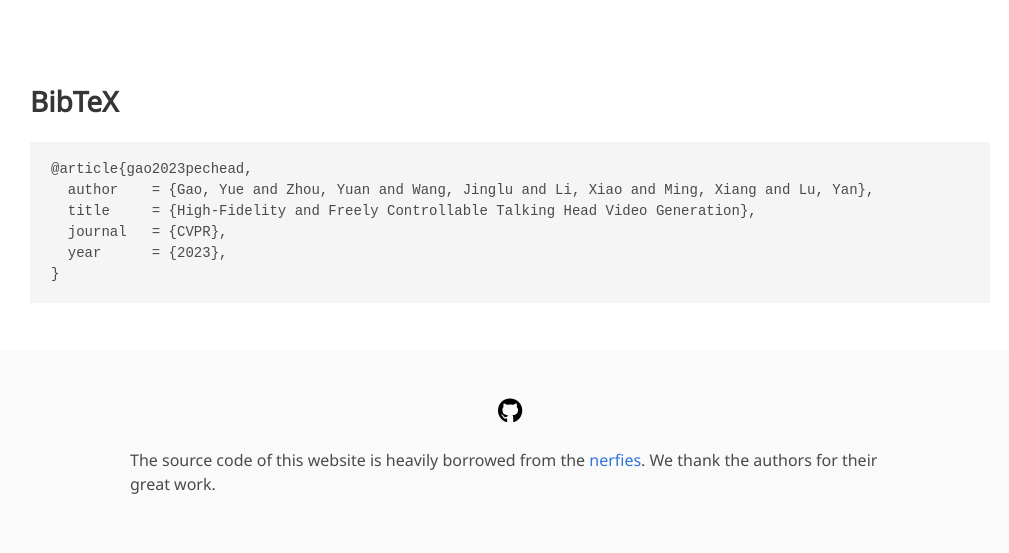
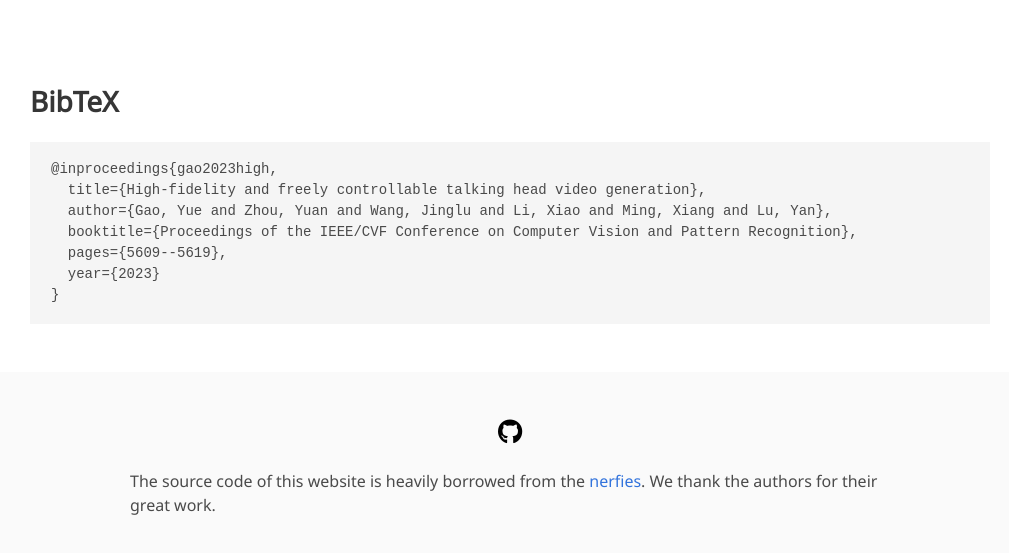
Before and after one commit to hologerry/PECHead, a plain HTML site: page docs/index.html in a window 1280 px wide. Shown: the part 8092-8645 px from the top of the page, without its empty margins (130-1139 px from the left). Drawn offline with nearby package versions, Linux system fonts and the light colour scheme; some icons are missing; a web font is replaced by a local one.

Commit message:
Update index.html

```diff
--- a/docs/index.html
+++ b/docs/index.html
@@ -266,11 +266,12 @@
     <section class="section" id="BibTeX">
       <div class="container is-max-desktop content">
         <h2 class="title">BibTeX</h2>
-        <pre><code>@article{gao2023pechead,
-  author    = {Gao, Yue and Zhou, Yuan and Wang, Jinglu and Li, Xiao and Ming, Xiang and Lu, Yan},
-  title     = {High-Fidelity and Freely Controllable Talking Head Video Generation},
-  journal   = {CVPR},
-  year      = {2023},
+        <pre><code>@inproceedings{gao2023high,
+  title={High-fidelity and freely controllable talking head video generation},
+  author={Gao, Yue and Zhou, Yuan and Wang, Jinglu and Li, Xiao and Ming, Xiang and Lu, Yan},
+  booktitle={Proceedings of the IEEE/CVF Conference on Computer Vision and Pattern Recognition},
+  pages={5609--5619},
+  year={2023}
 }</code></pre>
       </div>
     </section>
```
